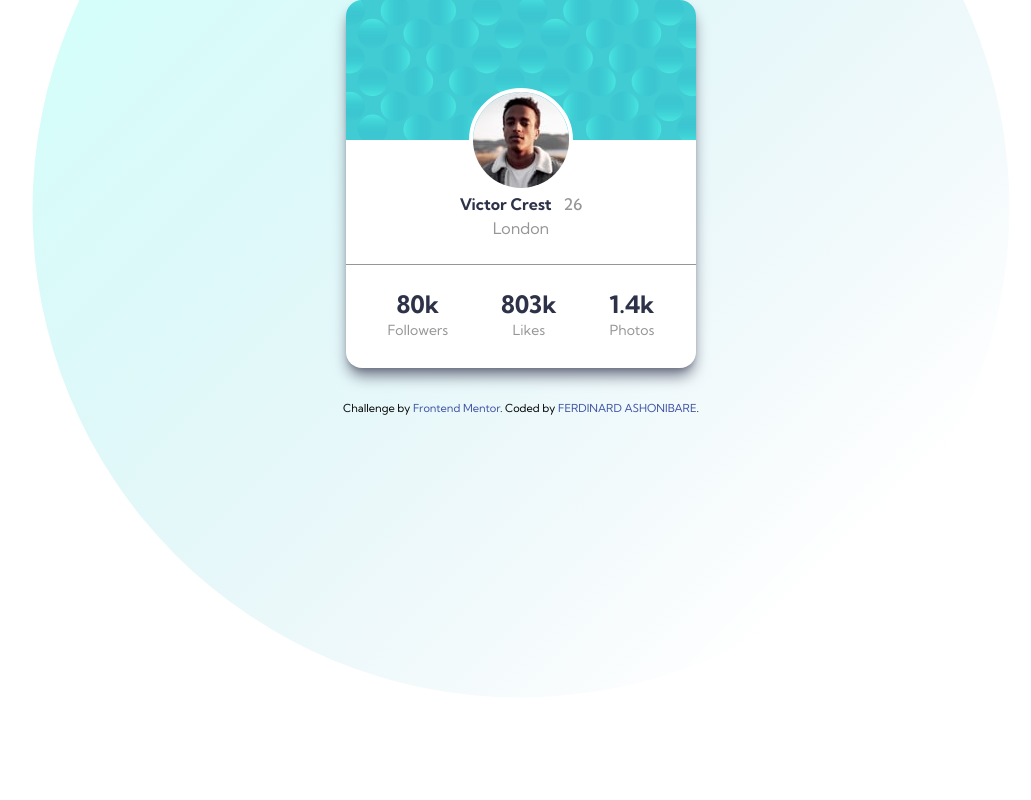
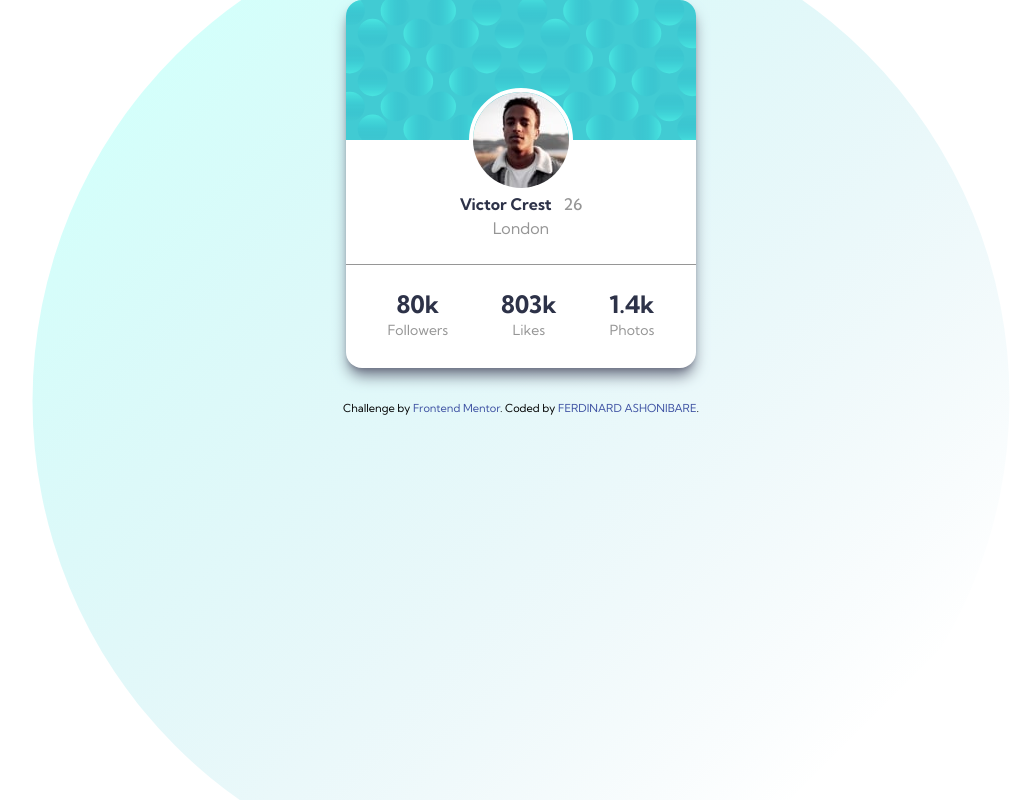
Before and after one commit to Iconvibes/profile-card, a website: page index.html in a window 1280 px wide. Shown: the whole page, without its empty margins (119-1150 px from the left). Drawn offline with nearby package versions, Linux system fonts and the light colour scheme; files that its build step writes are made by us from their sources.

Commit message:
modified html

```diff
--- a/index.html
+++ b/index.html
@@ -36,7 +36,7 @@
     </style>
   </head>
   <body
-    class="font-kumbhSans bg-[url(/images/bg-pattern-bottom.svg)] bg-center bg-no-repeat"
+    class="font-kumbhSans bg-[url(/images/bg-pattern-bottom.svg)] bg-center bg-no-repeat min-h-screen"
   >
     <!-- profile card container -->
     <div
```
